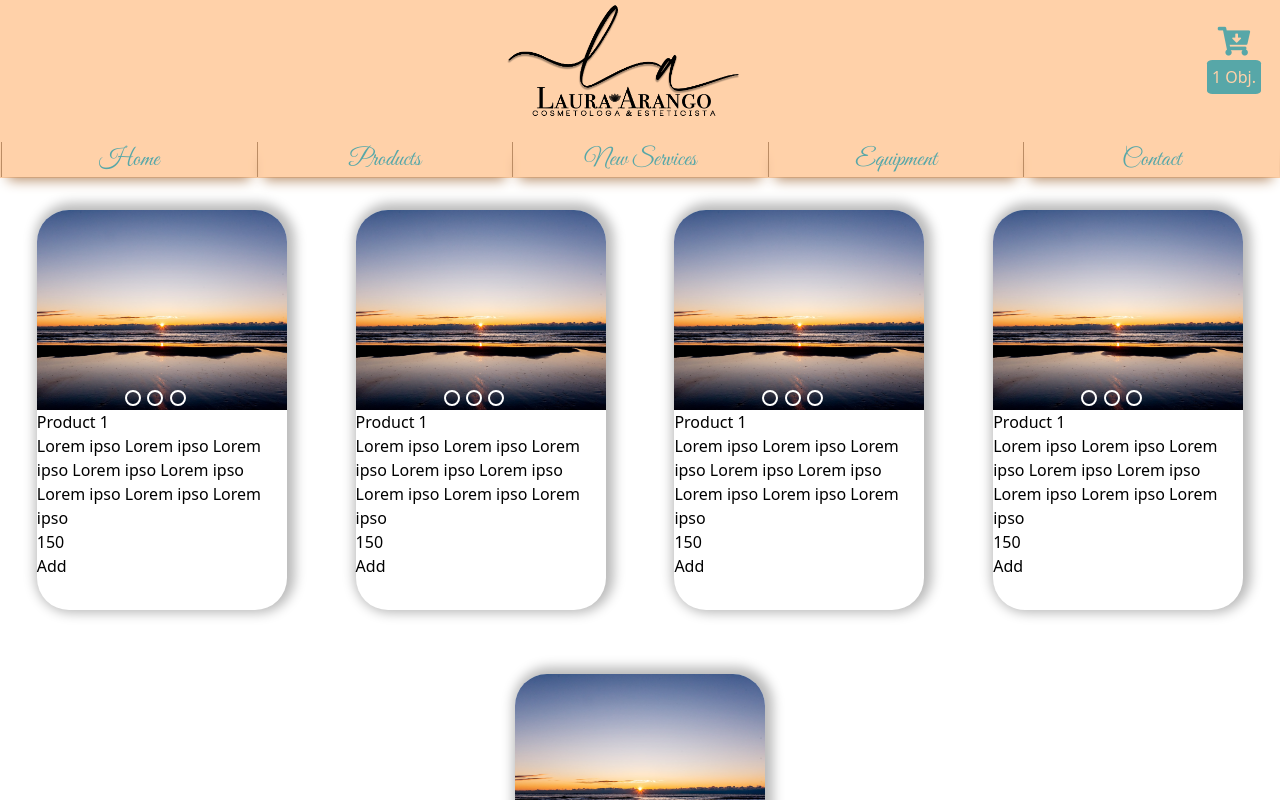
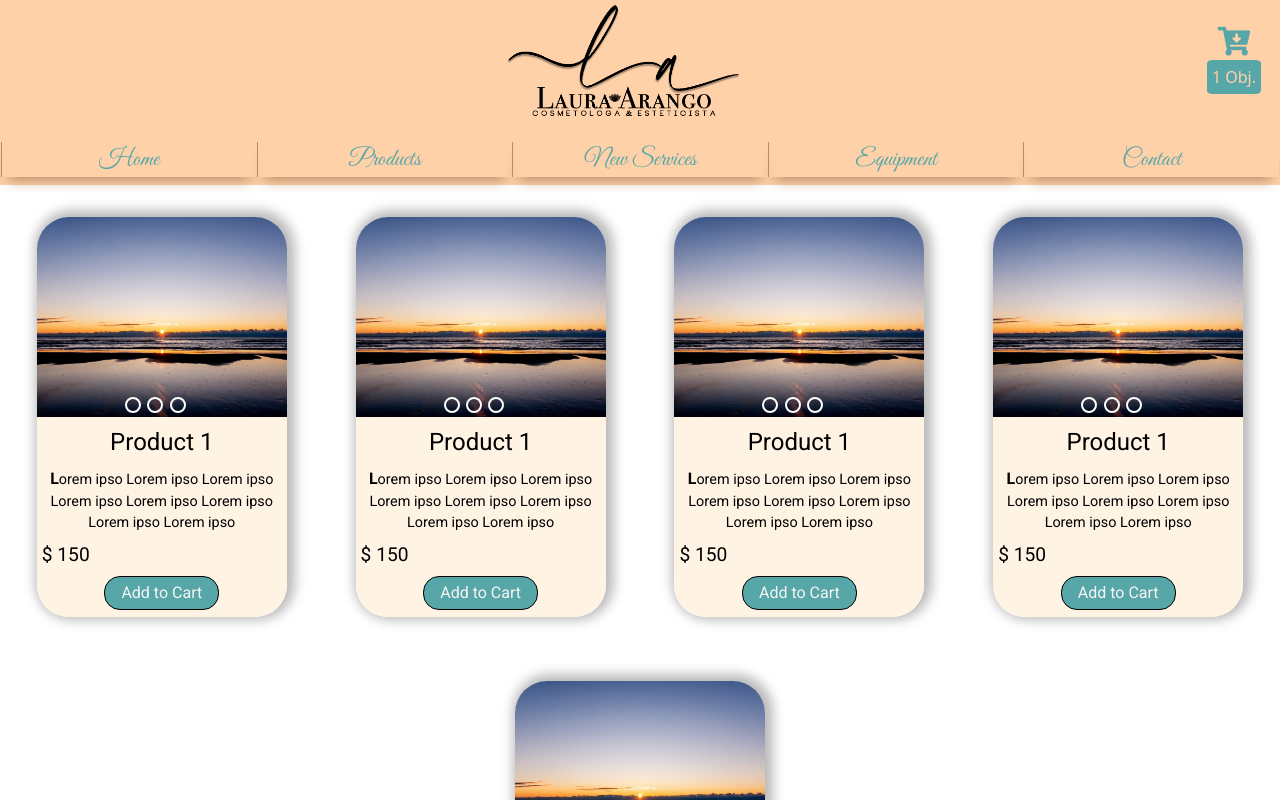
Before and after one commit to jayad23/projectEcommerce, a React (Create React App) app: page / in a window 1280 px wide. Shown: the top 800 px of the page. Built offline with nearby package versions, Linux system fonts and the light colour scheme; the HTML template or start-up script is replaced by a standard one.

Commit message:
maquetando

```diff
--- a/public/index.html
+++ b/public/index.html
@@ -16,6 +16,11 @@
     <link href="https://fonts.googleapis.com/css2?family=Great+Vibes&display=swap" rel="stylesheet">
     <link rel="manifest" href="%PUBLIC_URL%/manifest.json" />
 
+    <!-- Fonts -->
+    <link rel="preconnect" href="https://fonts.googleapis.com">
+    <link rel="preconnect" href="https://fonts.gstatic.com" crossorigin>
+    <link href="https://fonts.googleapis.com/css2?family=Roboto:wght@400;500;700&display=swap" rel="stylesheet">
+
     <title>React App</title>
   </head>
   <body>
--- a/src/Components/RenderCard/RenderCard.jsx
+++ b/src/Components/RenderCard/RenderCard.jsx
@@ -46,10 +46,12 @@ const RenderCard = ({ idCard, name, imgs, description, price }) => {
                 </div>
             </div>
             <div className='container-text'>
-                <h4>{name}</h4>
+                <h3>{name}</h3>
                 <p>{description}</p>
-                <h4>{price}</h4>
-                <button>Add</button>
+                <div className="price">
+                    <h3>{`$ ${price}`}</h3>
+                </div>
+                <button className="border border-black py-1 px-4 rounded-2xl text-black">Add to Cart</button>
             </div>
         </div>
     )
--- a/src/Components/RenderCard/RenderCard.styles.css
+++ b/src/Components/RenderCard/RenderCard.styles.css
@@ -1,5 +1,5 @@
 .container-slider{
-    -webkit-box-shadow: 3px -2px 12px 5px #BABABA;
+    -webkit-box-shadow: 3px -2px 12px 5px #918e8e;
     box-shadow: 3px -2px 12px 5px #BABABA;
     width: 250px;
     height: 400px;
@@ -63,3 +63,41 @@ img {
     justify-content: space-evenly;
     flex-wrap: wrap;
 }
+
+.container-text{
+    height: 50%;
+    display: flex;
+    flex-direction: column;
+    justify-content: space-evenly;
+    align-items: center;
+    padding: 0 5px;
+    /* background-color: red; */
+    border-radius: 0 0 2rem 2rem;
+    text-align: center;
+    font-family: 'Roboto', sans-serif;
+    background-color: #FFF3E4 ;
+}
+
+.container-text>h3{
+    font-size: 1.5rem;
+}
+
+.container-text>p{
+    font-size: .9rem;
+}
+.container-text>p::first-letter{
+    font-weight: bold;
+    font-size: 1rem;
+}
+
+.container-text>button{
+    background-color: #57a7a8;
+    color: whitesmoke;
+}
+
+.price{
+    /* background-color: blue; */
+    display: flex;
+    width: 100%;
+    font-size: 1.2rem;
+}
--- a/src/Customs/Header.css
+++ b/src/Customs/Header.css
@@ -60,6 +60,7 @@ ul{
     font-size: 1.5rem;
     color: #57a7a8;
     padding: 1px;
+    padding-bottom: 8px;
 
 }
 
@@ -76,6 +77,7 @@ ul > li{
 
 ul > li:hover{
     border-bottom: 2px solid #bd712e;
+    border-left: 2px solid #bb8c64;
     font-size: 1.6rem;
     font-weight: bolder;
     transition: 0.4s ease-in-out;
@@ -141,6 +143,7 @@ ul > li:hover{
     .ulVisible{
         margin-left: 0;
         transition: 1s ease-out;
+        padding-bottom: 10px;
     }
 
     ul > li{
--- a/src/Views/Cart/Cart.jsx
+++ b/src/Views/Cart/Cart.jsx
@@ -4,8 +4,10 @@ import { Link } from 'react-router-dom'
 const Cart = () => {
     return (
         <div>
+            <br />
             <h4>Welcome to Cart</h4>
-            <Link to="/checkout"><button>Go to Checkout</button></Link>
+            <br />
+            <Link to="/checkout"><button className="border border-black py-1 px-4 rounded-2xl bg-black text-white">Go to Checkout</button></Link>
         </div>
     )
 }
--- a/src/Views/Checkout/Checkout.jsx
+++ b/src/Views/Checkout/Checkout.jsx
@@ -3,7 +3,7 @@ import React from 'react'
 const Checkout = () => {
     return (
         <div>
-
+            <h2>Welcome to Checkout</h2>
         </div>
     )
 }
--- a/src/Views/Login/Login.jsx
+++ b/src/Views/Login/Login.jsx
@@ -3,7 +3,7 @@ import React from 'react'
 const Login = () => {
     return (
         <div>
-
+            <h2>Welcome to Login</h2>
         </div>
     )
 }
--- a/src/index.css
+++ b/src/index.css
@@ -6,6 +6,7 @@
   margin: 0;
   padding: 0;
   box-sizing: border-box;
+
 }
 
 code {
```
Also changed, not shown: src/Customs/Header.jsx (+6 -4 lines).
